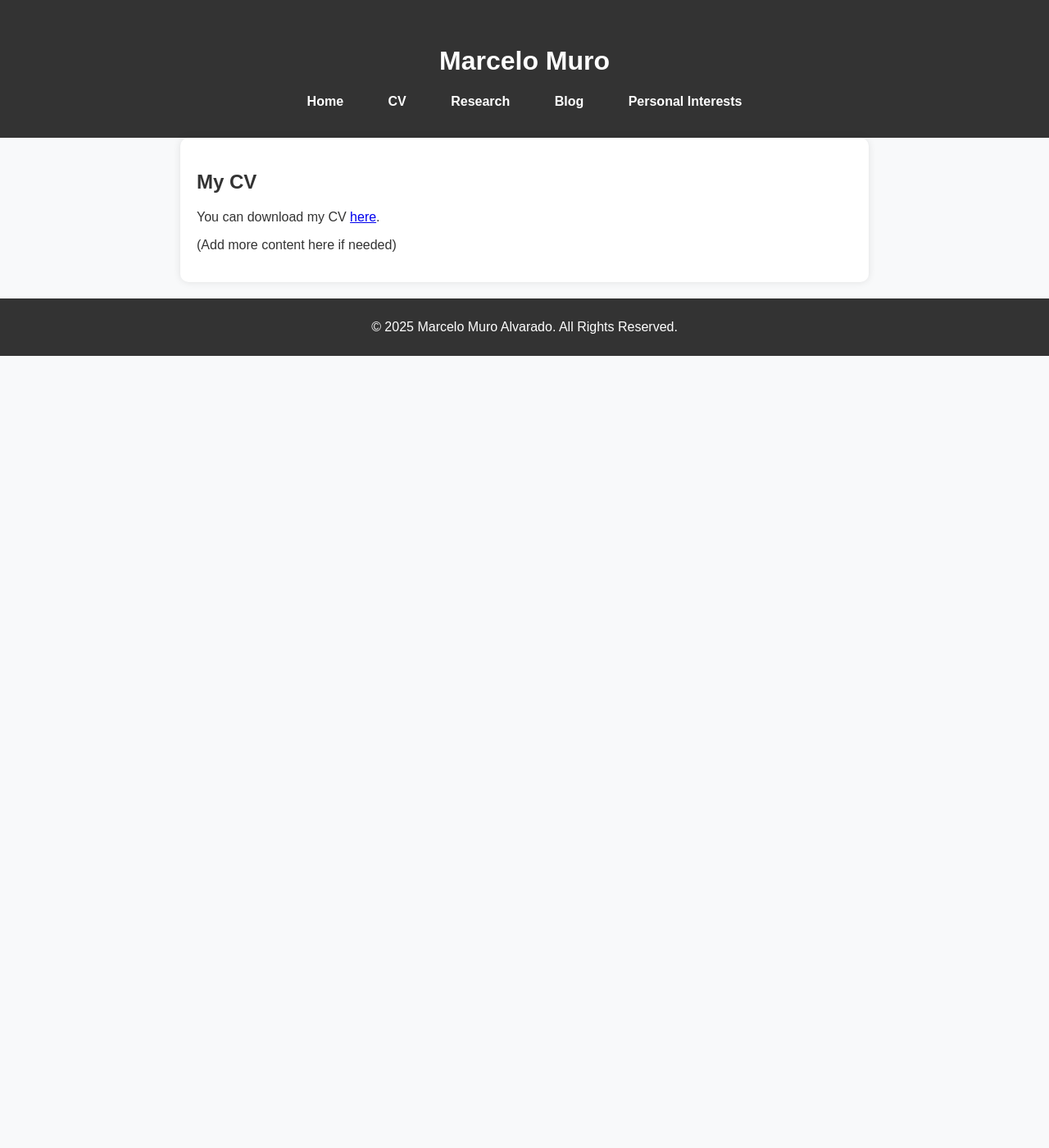
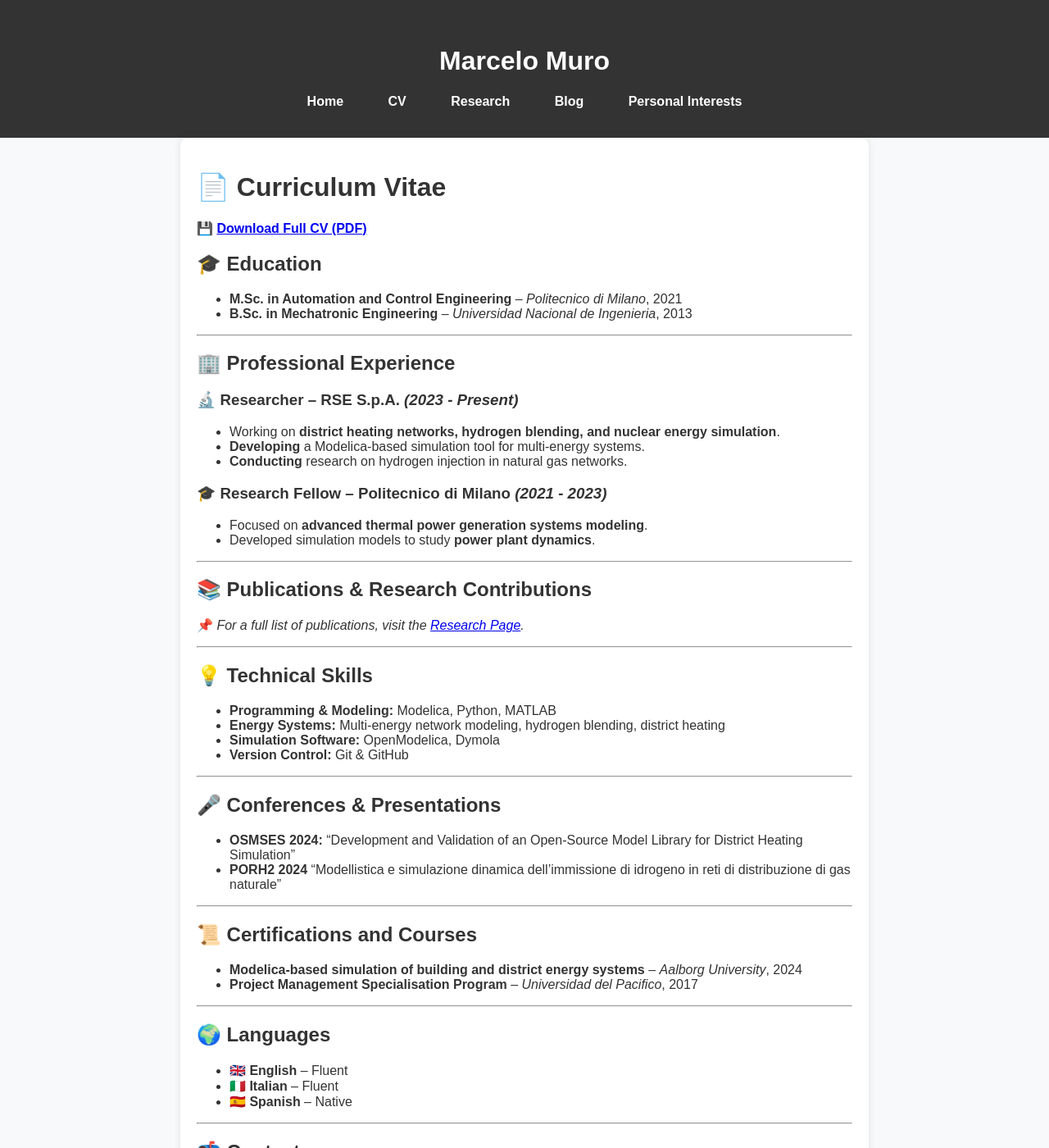
Before and after one commit to marcelo-muro/marcelo-muro.github.io, a Jekyll site: the page built from cv.md, in a window 1280 px wide and 1400 px high. Shown: the whole window at 82% size. Built offline with Jekyll 4.4.1, drawn with Linux system fonts in a browser that asks for light colours; some of the changed text lies outside the part shown.

Commit message:
Update cv.md

```diff
--- a/cv.md
+++ b/cv.md
@@ -4,7 +4,62 @@ title: "Curriculum Vitae"
 permalink: /cv/
 ---
 
-## My CV
-You can download my CV [here](cv.pdf).
+# 📄 Curriculum Vitae
 
-(Add more content here if needed)
+💾 **[Download Full CV (PDF)](https://marcelo-muro.github.io/cv/Marcelo_Muro_CV.pdf)**
+
+## 🎓 Education
+- **M.Sc. in Automation and Control Engineering** – *Politecnico di Milano*, 2021
+- **B.Sc. in Mechatronic Engineering** – *Universidad Nacional de Ingenieria*, 2013
+
+---
+
+## 🏢 Professional Experience
+
+### **🔬 Researcher – RSE S.p.A.** *(2023 - Present)*
+- Working on **district heating networks, hydrogen blending, and nuclear energy simulation**.
+- **Developing** a Modelica-based simulation tool for multi-energy systems.
+- **Conducting** research on hydrogen injection in natural gas networks.
+
+### **🎓 Research Fellow – Politecnico di Milano** *(2021 - 2023)*
+- Focused on **advanced thermal power generation systems modeling**.
+- Developed simulation models to study **power plant dynamics**.
+
+---
+
+## 📚 Publications & Research Contributions
+📌 *For a full list of publications, visit the [Research Page](https://marcelo-muro.github.io/research/).*
+
+---
+
+## 💡 Technical Skills
+- **Programming & Modeling:** Modelica, Python, MATLAB
+- **Energy Systems:** Multi-energy network modeling, hydrogen blending, district heating
+- **Simulation Software:** OpenModelica, Dymola
+- **Version Control:** Git & GitHub
+
+---
+
+## 🎤 Conferences & Presentations
+- **OSMSES 2024:** "Development and Validation of an Open-Source Model Library for District Heating Simulation"
+- **PORH2 2024** "Modellistica e simulazione dinamica dell’immissione di idrogeno in reti di distribuzione di gas naturale"
+
+---
+
+## 📜 Certifications and Courses
+- **Modelica-based simulation of building and district energy systems** – *Aalborg University*, 2024
+- **Project Management Specialisation Program** – *Universidad del Pacifico*, 2017
+
+---
+
+## 🌍 Languages
+- 🇬🇧 **English** – Fluent
+- 🇮🇹 **Italian** – Fluent
+- 🇪🇸 **Spanish** – Native
+
+---
+
+## 📬 Contact
+📧 **Email:** [your.email@example.com](mailto:marcelo.muro@outlook.com)
+🔗 **LinkedIn:** [linkedin.com/in/marcelo-muro](https://www.linkedin.com/in/marcelomuro)
+🏠 **Website:** [marcelo-muro.github.io](https://marcelo-muro.github.io)
```
